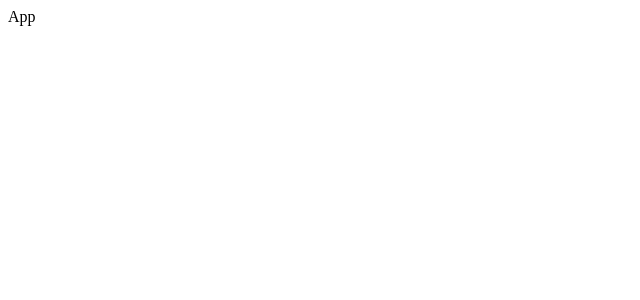
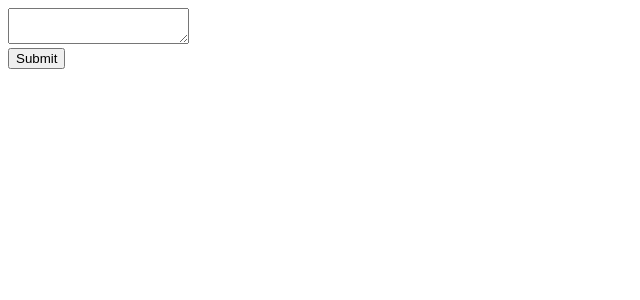
Before and after one commit to Sid-bit28/Procode, a React (Create React App) app in the folder procode/: page / in a window 1280 px wide. Shown: the top 300 px of the page, without its empty margins (0-640 px from the left). Built offline with nearby package versions, Linux system fonts and the light colour scheme.

Commit message:
added textarea for testing

```diff
--- a/procode/src/App.tsx
+++ b/procode/src/App.tsx
@@ -1,6 +1,22 @@
+import { useState } from 'react';
+
 function App() {
+    const [input, setInput] = useState('');
+    const [code, setCode] = useState('');
+
+    const handleClick = () => {
+        console.log("click");
+    };
+
+
     return (
-        <div>App</div>
+        <div>
+            <textarea onChange={e => setInput(e.target.value)} value={input}></textarea>
+            <div>
+                <button onClick={handleClick}>Submit</button>
+            </div>
+            <pre>{code}</pre>
+        </div>
     );
 }
 
```
